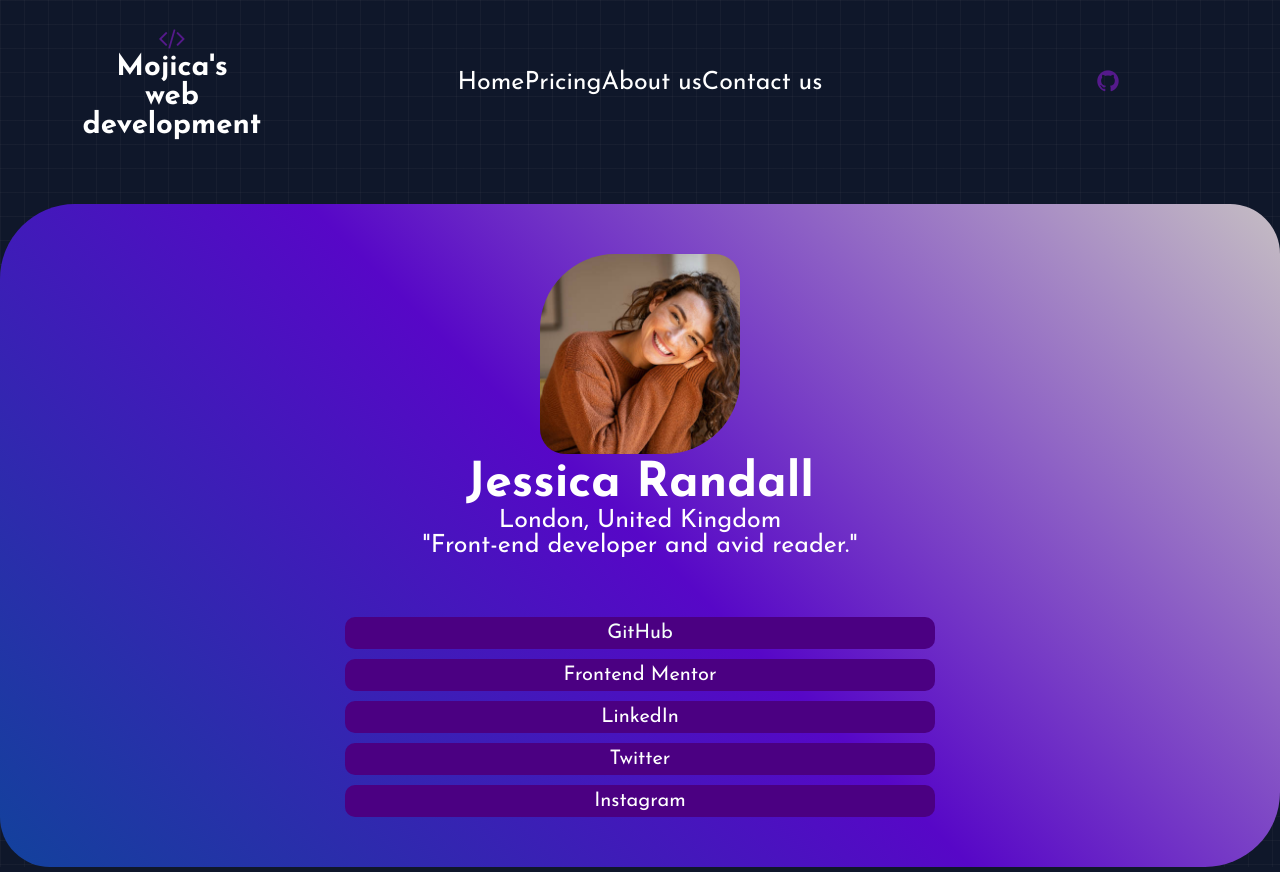
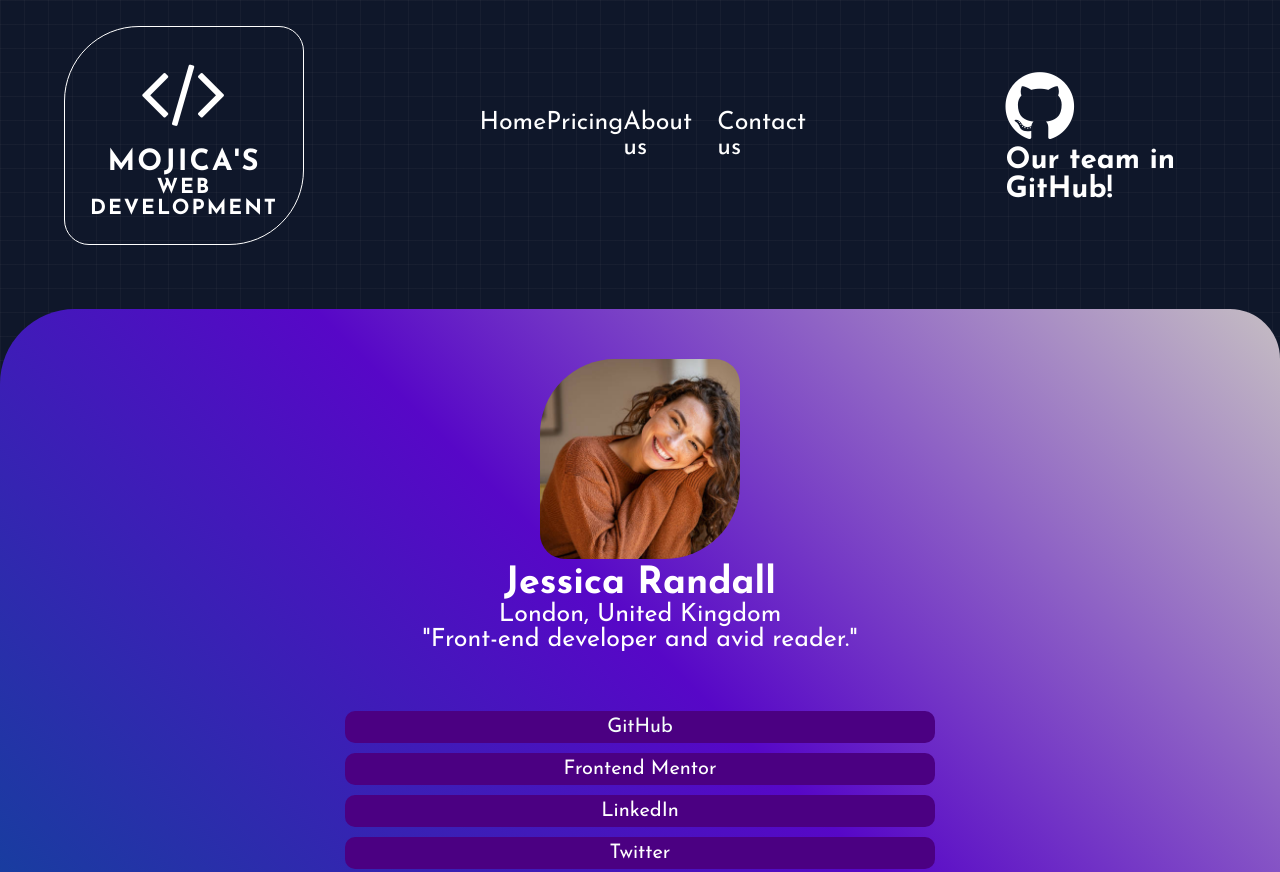
Before and after one commit to DavidMojica/PBWebDevelopment-H1, a plain HTML site: page index.html in a window 1280 px wide. Shown: the top 872 px of the page. Drawn offline with Linux system fonts and the light colour scheme.

Commit message:
Reworking styles

```diff
--- a/css/styles.css
+++ b/css/styles.css
@@ -4,6 +4,7 @@
     --githubViolet:indigo;
 }
 
+/*------GENERAL STYLES------*/
 *{
     box-sizing: border-box;
     margin: 0;
@@ -12,19 +13,31 @@
 }
 
 html{
-    font-size: 16px;
+    font-size: 25px;
     color: #fff;
 }
 
+a{
+    text-decoration: none;
+    color: inherit;
+}
+
+/*----BODY----*/
+
 body{
-    background-color: rgb(15, 23, 42);
-    font-size: 25px;
     height: 100%;
     width: 100%;
+    background-color: rgb(15, 23, 42);
     background-image: linear-gradient(to right, #80808012 1px, transparent 1px), linear-gradient(to bottom, #80808012 1px, transparent 1px);
     background-size: 24px 24px;
 }
 
+/*----ICONS SETUP----*/
+.nav__logo a i, .nav__utilities a i{
+    font-size: 3.2rem;
+}
+
+/*------HEADER & CHILDS-----*/
 header{
     margin: 2% 5% 5% 5%;
 }
@@ -35,15 +48,35 @@ header nav{
     place-items: center;
 }
 
+.nav__logo{
+    text-align: center;
+    border: 1px solid #fff;
+    border-radius: 3em 1em;
+    padding: 1em;
+    letter-spacing: 2px;
+    word-wrap: break-word;
+}
+
+.nav__logo a i{
+    margin-bottom: 16px;
+    }
+
+
+
+.nav__links{
+    width: 50%;
+}
+
 header nav ul{
     list-style: none;
     display: flex;
-    justify-content: space-evenly;
+    justify-content: space-around;
 }
 
-header nav:first-child{
-    text-align: center;
-}
+
+
+
+
 
 .profile{
     background: linear-gradient(45deg, #12429c, rgb(87, 7, 199), #c5bdc3);
@@ -60,9 +93,8 @@ header nav:first-child{
     object-fit: cover;
 }
 
-.profile__name{
-    font-size: 48px;
-}
+
+
 
 /* section button > p {
 
--- a/index.html
+++ b/index.html
@@ -16,37 +16,47 @@
 <body>
   <header>
     <nav>
-      <article>
-        <a href="">
-          <i class="fa fa-code"></i>
+      <article class="nav__logo">
+        <a href="#">
+          <i class="fa fa-code" id="icon__code"></i>
         </a>
-        <h3>Mojica's <br> web development</h3>
+        <span>
+          <h3>MOJICA'S</h3>
+          <h5>WEB DEVELOPMENT</h5>
+        </span>
       </article>
 
-      <article>
+      <article class="nav__links">
         <ul>
-          <li>Home</li>
-          <li>Pricing</li>
-          <li>About us</li>
-          <li>Contact us</li>
+          <li><a href="">Home</a></li>
+          <li><a href="">Pricing</a></li>
+          <li><a href="">About us</a></li>
+          <li><a href="">Contact us</a></li>
         </ul>
       </article>
 
+      <article class="nav__utilities">
         <a href="">
-        <i class="fa fa-github"></i>
+          <i class="fa fa-github" id="icon__github"></i>
         </a>
+        <h3>Our team in GitHub!</h3>
+      </article>
     </nav>
   </header>
 
   <main class="profile">
     <section class="uno">
       <img src="./assets/mujer.jpg" alt="Jessica Randall - profile photo" class="profile__avatar">
-        <h1 class="profile__name"><p>Jessica Randall</p></h1>
+      <h1 class="profile__name">
+        <p>Jessica Randall</p>
+      </h1>
       <p class="profile__city">London, United Kingdom</p>
       <p class="profile__description">"Front-end developer and avid reader."</p>
     </section>
     <section class="dos">
-        <button class="profile__btn"><p>GitHub</p></button>
+      <button class="profile__btn">
+        <p>GitHub</p>
+      </button>
       <button class="profile__btn">Frontend Mentor</button>
       <button class="profile__btn">LinkedIn</button>
       <button class="profile__btn">Twitter</button>
```
Lines whose indentation alone changed are shown as unchanged.
